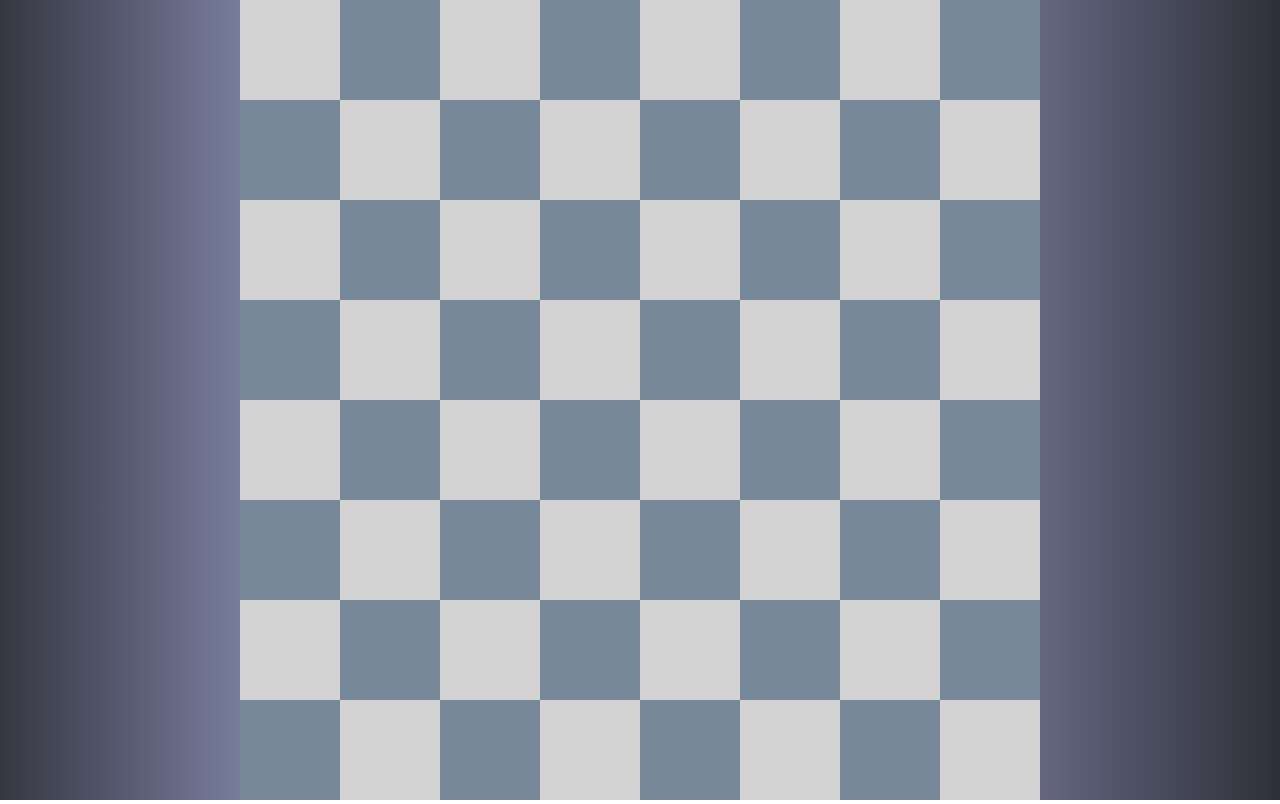
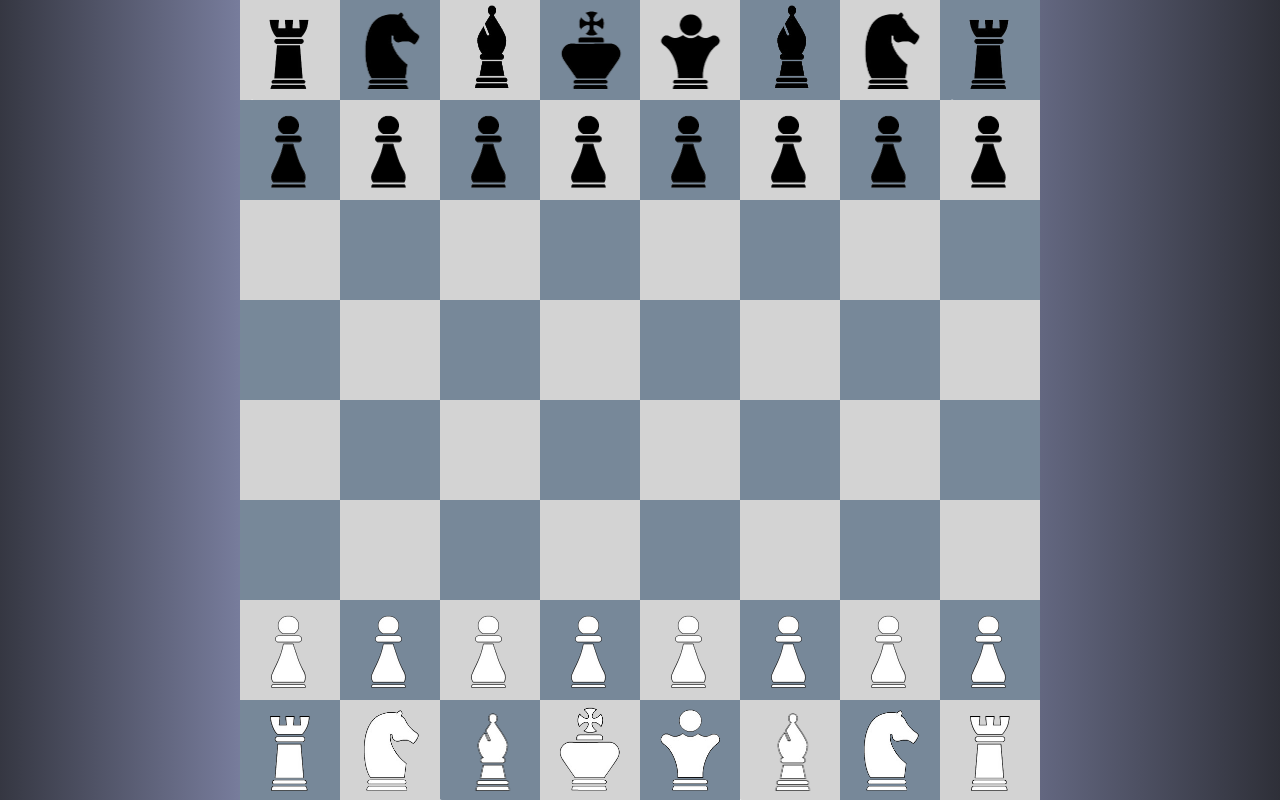
Before and after one commit to Andryii/chess2, a React (Create React App) app: page / in a window 1280 px wide. Built offline with nearby package versions, Linux system fonts and the light colour scheme.

Commit message:
Active logic

```diff
--- a/src/App.js
+++ b/src/App.js
@@ -1,6 +1,7 @@
 import { useState } from "react";
 import AppStyle from "./App.module.css";
 import Board from "./Board/Board";
+import { ActiveFigureContext } from "./context";
 
 function App() {
   const [posFigure, setPosFigure] = useState([
@@ -50,9 +51,15 @@ function App() {
     ],
   ]);
 
+  const [activeFigure, setActiveFigure] = useState('none')
+
+
   return (
     <div className={AppStyle.App}>
-      <Board size={posFigure.length} cell={100} posFigure = {posFigure} />
+      <ActiveFigureContext.Provider value={{activeFigure, setActiveFigure}}>
+      <Board size={posFigure.length} cell={100} posFigure={posFigure} />
+      </ActiveFigureContext.Provider>
+
     </div>
   );
 }
--- a/src/Board/Board.jsx
+++ b/src/Board/Board.jsx
@@ -9,19 +9,22 @@ const Board = ({ size, cell, posFigure }) => {
     >
       {posFigure.map((line, i) => {
         return (
-          <div key={i}>
+          <div key={i} className={BoardStyle.line}>
             {line.map((mapCell, j) => {
               return (
                 <Cell
-                  key={j}
+                  key={""+i+j}
+                  id = {""+i+j}
                   cellsize={cell}
                   parity={(i % 2) - (j % 2) ? "odd" : "even"}
                   figure={mapCell}
                 />
               );
             })}
+
           </div>
         );
+
       })}
     </div>
   );
--- a/src/Board/Board.module.css
+++ b/src/Board/Board.module.css
@@ -1,5 +1,10 @@
 
 .Board
 {
+
+}
+
+.line
+{
     display: flex;
 }
--- /dev/null
+++ b/src/context/index.jsx
@@ -0,0 +1,3 @@
+import { createContext } from "react";
+
+export const ActiveFigureContext = createContext(null);
--- a/src/Сell/Cell.jsx
+++ b/src/Сell/Cell.jsx
@@ -1,11 +1,45 @@
-import React from 'react';
-import CellStyle from "./Cell.module.css"
-const Cell = ({cellsize, parity, figure}) => {
-    return (
-        <div  style={{ height: cellsize, width: cellsize }} className={[CellStyle.Cell, CellStyle[parity]].join(' ') }>
+import React, { useContext, useState } from "react";
+import CellStyle from "./Cell.module.css";
+import Figure from "../chess_figure/figure";
+import { ActiveFigureContext } from "../context";
+const Cell = ({ cellsize, parity, figure, id }) => {
+  const { activeFigure, setActiveFigure } = useContext(ActiveFigureContext);
 
-        </div>
-    );
+  const [cellClassName, setCellClassName] = useState([CellStyle[parity]]);
+
+  return (
+    <div
+      style={{ height: cellsize, width: cellsize }}
+      className={cellClassName.join(" ")}
+    >
+      <img
+        onClick={() => {
+          if (
+            cellClassName.some((el) => {
+              return el == CellStyle.active;
+            })
+          ) {
+            setCellClassName(
+              cellClassName.filter((el) => {
+                return el !== CellStyle.active;
+              })
+            );
+
+            setActiveFigure("none");
+          } else {
+            setCellClassName([...cellClassName, CellStyle.active]);
+            setActiveFigure({
+              position: id,
+              name: figure,
+            });
+          }
+        }}
+        style={{ height: cellsize, width: cellsize, display: figure }}
+        src={Figure[figure]}
+        alt={figure}
+      />
+    </div>
+  );
 };
 
 export default Cell;
--- a/src/Сell/Cell.module.css
+++ b/src/Сell/Cell.module.css
@@ -1,9 +1,16 @@
-.odd
-{
-    background-color: lightslategray;
+.odd {
+  background: lightslategray;
 }
 
-.even
-{
-    background-color: lightgrey;
+.even {
+  background: lightgrey;
 }
+
+.active {
+  background: lightslategray, teal;
+  background-blend-mode: multiply;
+}
+.posiblemove {
+}
+.posibleattack {
+}
```
Also changed, not shown: src/chess_figure/b_pawn.png.
